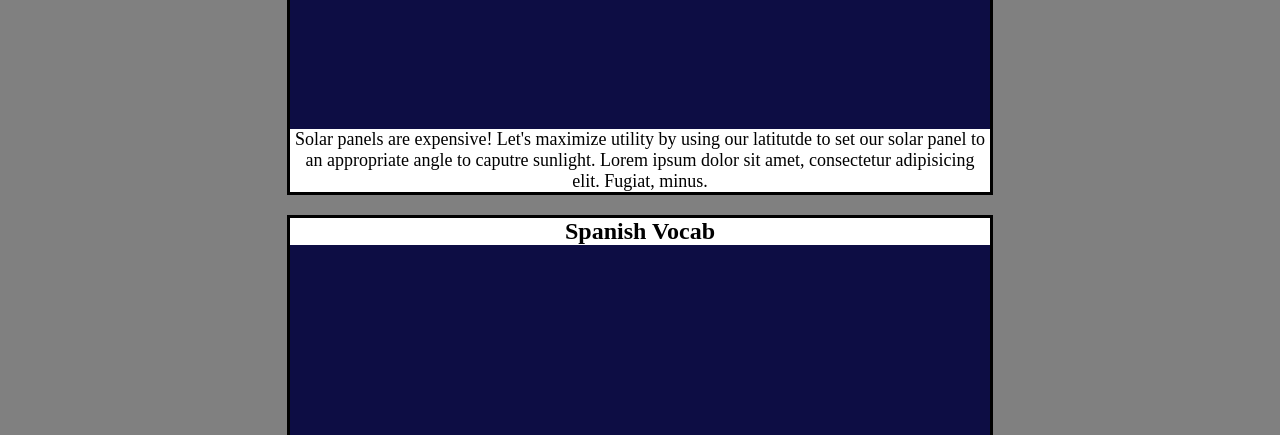
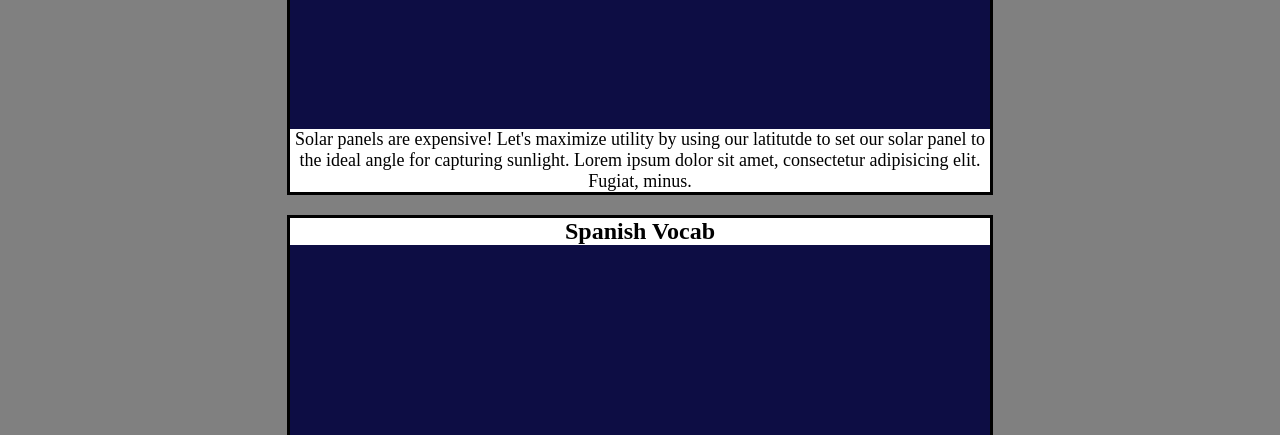
Before and after one commit to arerickson28/portfolio, a plain HTML site: page index.html in a window 1280 px wide. Shown: the part 2580-3015 px from the top of the page. Drawn offline with Linux system fonts and the light colour scheme.

Commit message:
edited project description

```diff
--- a/index.html
+++ b/index.html
@@ -68,7 +68,7 @@
         <article>
             <h2>Solar Panel Angle Calculator</h2>
             <img>
-            <p>Solar panels are expensive! Let's maximize utility by using our latitutde to set our solar panel to an appropriate angle to caputre sunlight. Lorem ipsum dolor sit amet, consectetur adipisicing elit. Fugiat, minus.</p>
+            <p>Solar panels are expensive! Let's maximize utility by using our latitutde to set our solar panel to the ideal angle for capturing sunlight. Lorem ipsum dolor sit amet, consectetur adipisicing elit. Fugiat, minus.</p>
         </article>
 
         <article>
```
